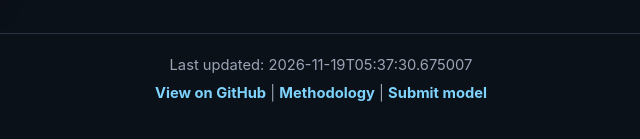
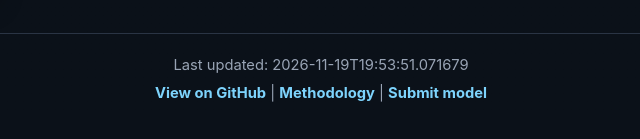
Before and after one commit to Grumpified-OGGVCT/model-trust-scorecard, a plain HTML site: page index.html in a window 1280 px wide. Shown: the part 7575-7714 px from the top of the page, 319-959 px from the left. Drawn offline with Linux system fonts and the light colour scheme.

Commit message:
deploy: ad3f26d6cda8f6e897643d1d37e4f6ac923b303b

```diff
--- a/index.html
+++ b/index.html
@@ -1125,7 +1125,7 @@
         </section>
 
         <div class="footer">
-            <p>Last updated: 2026-11-19T05:37:30.675007</p>
+            <p>Last updated: 2026-11-19T19:53:51.071679</p>
             <p class="footer-links">
                 <a href="https://github.com/Grumpified-OGGVCT/model-trust-scorecard" class="github-link">View on GitHub</a> |
                 <a href="https://github.com/Grumpified-OGGVCT/model-trust-scorecard#how-it-works" class="github-link">Methodology</a> |
```
